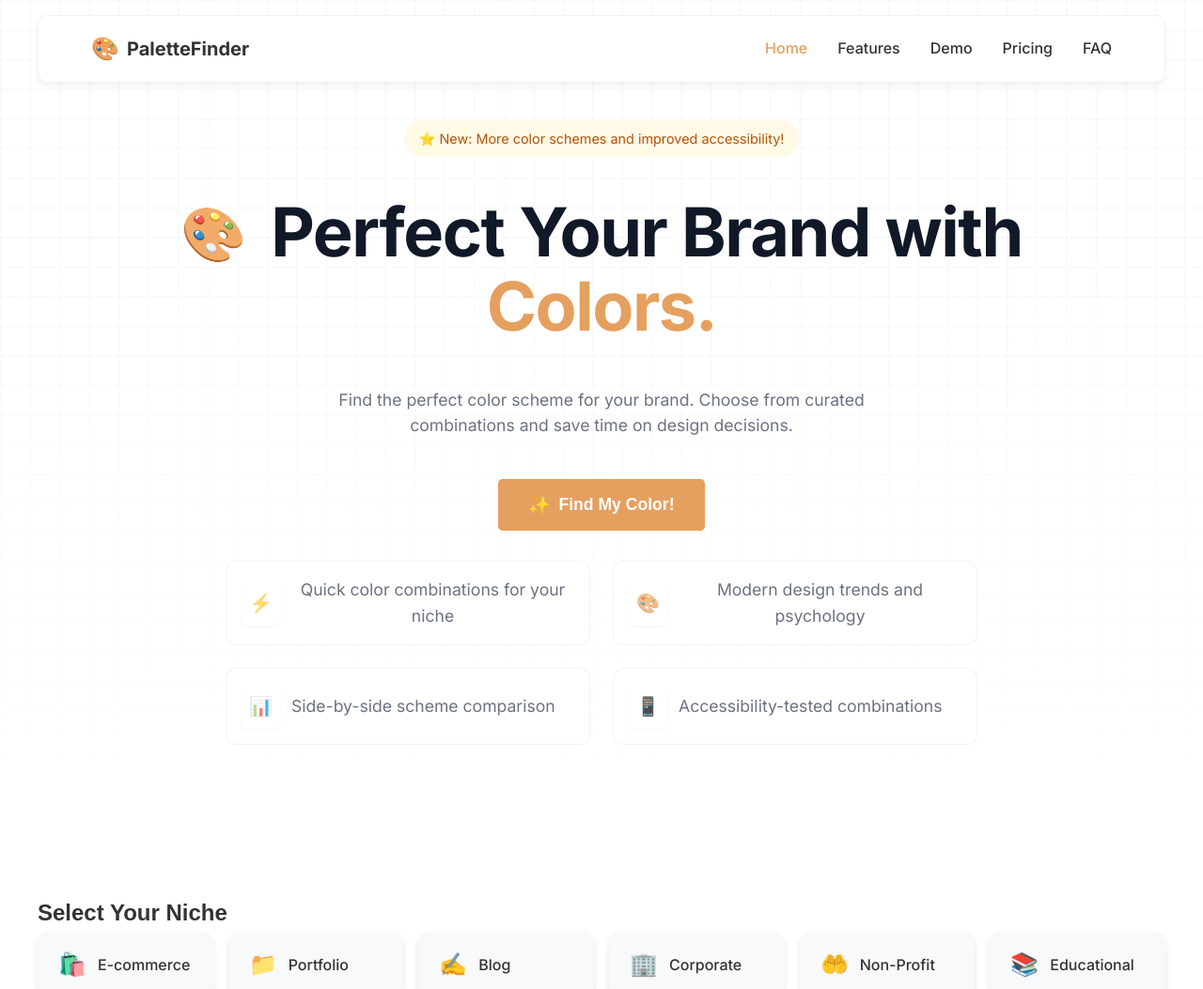
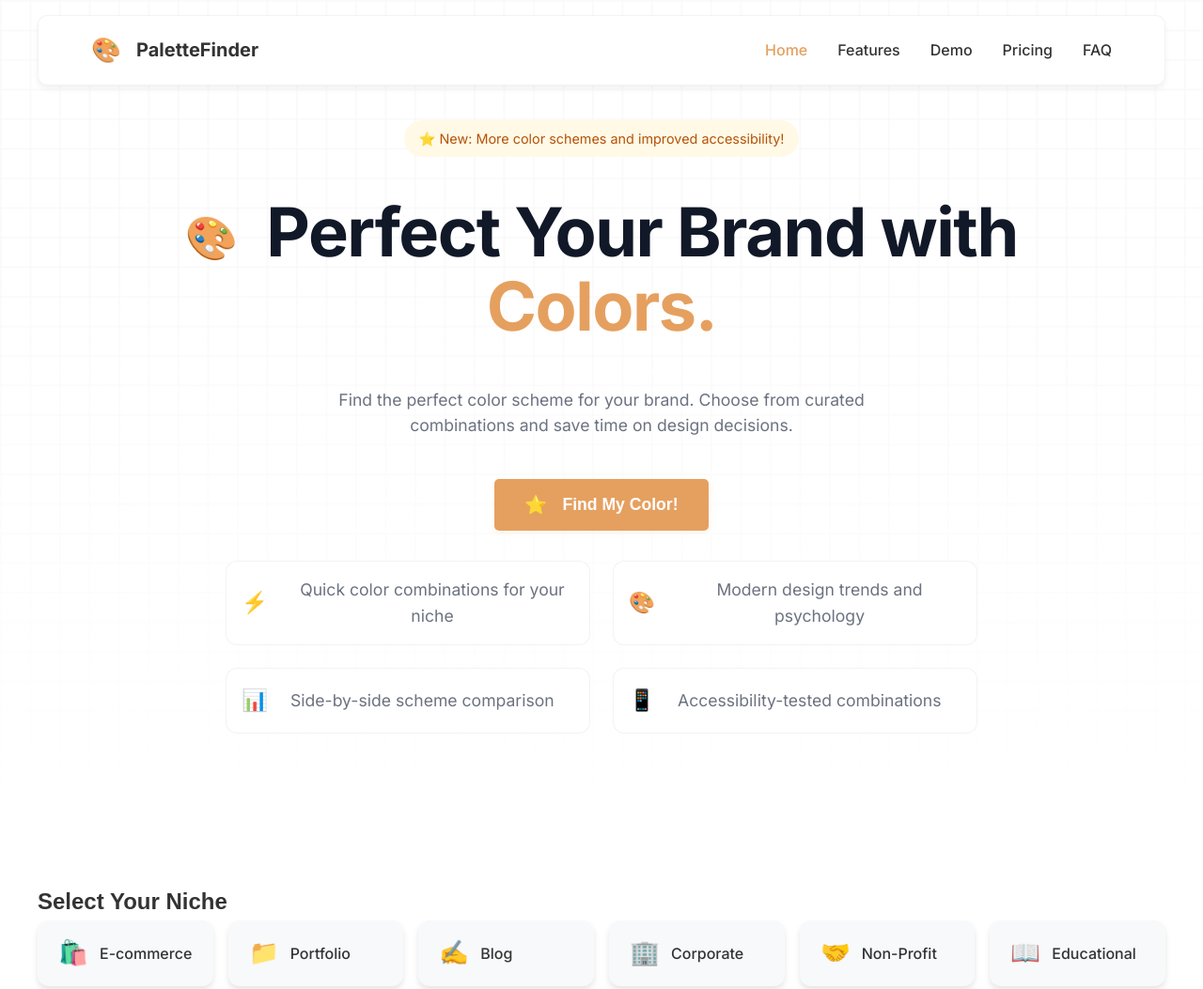
Before and after one commit to spinzillaYT/color-scheme-selector, a plain HTML site: page index.html in a window 1280 px wide. Shown: the top 1053 px of the page at 94% size. Drawn offline with Linux system fonts and the light colour scheme; a web font is replaced by a local one.

Commit message:
Adjust emoji sizes and fix blue text on iPhone

```diff
--- a/data.js
+++ b/data.js
@@ -1,31 +1,31 @@
 const niches = [
-    { name: 'E-commerce', icon: '🛍️' },
-    { name: 'Portfolio', icon: '📁' },
-    { name: 'Blog', icon: '✍️' },
-    { name: 'Corporate', icon: '🏢' },
-    { name: 'Non-Profit', icon: '🤲' },
-    { name: 'Educational', icon: '📚' },
-    { name: 'Health & Fitness', icon: '🏃' },
-    { name: 'Travel', icon: '✈️' },
-    { name: 'Restaurant', icon: '🍴' },
-    { name: 'Photography', icon: '📷' },
-    { name: 'Real Estate', icon: '🏘️' },
-    { name: 'Technology', icon: '📱' },
-    { name: 'Entertainment', icon: '🎥' },
-    { name: 'Fashion', icon: '👔' },
-    { name: 'Sports', icon: '⚽️' },
-    { name: 'Music', icon: '🎼' },
-    { name: 'Art & Design', icon: '🖌️' },
-    { name: 'Finance', icon: '📊' },
-    { name: 'Automotive', icon: '🚙' },
-    { name: 'Web3', icon: '🔗' },
-    { name: 'News', icon: '📰' },
-    { name: 'Gaming', icon: '🎲' },
-    { name: 'Pet Services', icon: '🐕' },
-    { name: 'Personal Blog', icon: '📝' },
-    { name: 'Beauty', icon: '💅' },
-    { name: 'Wedding', icon: '💍' },
-    { name: 'Events', icon: '🎉' }
+    { name: 'E-commerce', icon: '🛍️️' },
+    { name: 'Portfolio', icon: '📁️️' },
+    { name: 'Blog', icon: '✍️️' },
+    { name: 'Corporate', icon: '🏢️️' },
+    { name: 'Non-Profit', icon: '🤝️️' },
+    { name: 'Educational', icon: '📖️️' },
+    { name: 'Health & Fitness', icon: '🏃️️' },
+    { name: 'Travel', icon: '✈️️' },
+    { name: 'Restaurant', icon: '🍴️️' },
+    { name: 'Photography', icon: '📸️️' },
+    { name: 'Real Estate', icon: '🏠️️' },
+    { name: 'Technology', icon: '📱️️' },
+    { name: 'Entertainment', icon: '🎭️️' },
+    { name: 'Fashion', icon: '👔️️' },
+    { name: 'Sports', icon: '⚽️️' },
+    { name: 'Music', icon: '🎵️️' },
+    { name: 'Art & Design', icon: '🎨️️' },
+    { name: 'Finance', icon: '💵️️' },
+    { name: 'Automotive', icon: '🚗️️' },
+    { name: 'Web3', icon: '🔗️️' },
+    { name: 'News', icon: '📰️️' },
+    { name: 'Gaming', icon: '🎲️️' },
+    { name: 'Pet Services', icon: '🐕️️' },
+    { name: 'Personal Blog', icon: '📝️️' },
+    { name: 'Beauty', icon: '💄️️' },
+    { name: 'Wedding', icon: '💍️️' },
+    { name: 'Events', icon: '🎪️️' }
 ];
 
 const colorSchemes = {
--- a/index.html
+++ b/index.html
@@ -14,7 +14,7 @@
     <nav class="navbar">
         <div class="container nav-container">
             <div class="logo">
-                <span class="logo-icon">🎨</span>
+                <span class="logo-icon">🎨️</span>
                 <span class="logo-text">PaletteFinder</span>
             </div>
             <div class="nav-links">
@@ -31,10 +31,10 @@
         <div class="grid-background"></div>
         <div class="container">
             <div class="update-banner">
-                ⭐ New: More color schemes and improved accessibility!
+                ⭐️ New: More color schemes and improved accessibility!
             </div>
             <h1>
-                <span class="hero-icon">🎨</span>
+                <span class="hero-icon">🎨️</span>
                 Perfect Your Brand with
                 <span class="accent-text">Colors.</span>
             </h1>
@@ -42,24 +42,24 @@
                 Find the perfect color scheme for your brand. Choose from curated combinations and save time on design decisions.
             </p>
             <button class="find-color-btn">
-                <span class="btn-icon">✨</span>
+                <span class="btn-icon">⭐️</span>
                 Find My Color!
             </button>
             <div class="hero-features">
                 <div class="feature-item">
-                    <span class="feature-icon">⚡</span>
+                    <span class="feature-icon">⚡️</span>
                     Quick color combinations for your niche
                 </div>
                 <div class="feature-item">
-                    <span class="feature-icon">🎨</span>
+                    <span class="feature-icon">🎨️</span>
                     Modern design trends and psychology
                 </div>
                 <div class="feature-item">
-                    <span class="feature-icon">📊</span>
+                    <span class="feature-icon">📊️</span>
                     Side-by-side scheme comparison
                 </div>
                 <div class="feature-item">
-                    <span class="feature-icon">📱</span>
+                    <span class="feature-icon">📱️</span>
                     Accessibility-tested combinations
                 </div>
             </div>
--- a/styles.css
+++ b/styles.css
@@ -66,7 +66,8 @@ body {
 }
 
 .logo-icon {
-    font-size: 1.5rem;
+    font-size: 1.6rem;
+    margin-right: 0.5rem;
     font-family: var(--emoji-font);
 }
 
@@ -181,29 +182,26 @@ body {
     transition: all 0.2s ease;
 }
 
+.feature-icon {
+    font-size: 1.4rem;
+    display: inline-block;
+    margin-right: 0.75rem;
+    vertical-align: middle;
+    font-family: var(--emoji-font);
+}
+
 .feature-item:hover {
     transform: translateY(-2px);
     box-shadow: 0 4px 6px rgba(0, 0, 0, 0.05);
     border-color: rgba(229, 231, 235, 0.8);
 }
 
-.feature-icon {
-    font-size: 1.25rem;
-    opacity: 0.7;
-    background: rgba(255, 255, 255, 0.9);
-    padding: 0.5rem;
-    border-radius: 8px;
-    box-shadow: 0 2px 4px rgba(0, 0, 0, 0.05);
+.hero-icon {
+    font-size: 2.8rem;
+    display: inline-block;
+    margin-right: 1rem;
+    vertical-align: middle;
     font-family: var(--emoji-font);
-}
-
-.hero-icon {
-    font-size: 3.5rem;
-    opacity: 0.9;
-    vertical-align: middle;
-    margin-right: 0.75rem;
-    display: inline-block;
-    transform: translateY(-4px);
 }
 
 .accent-text {
@@ -228,6 +226,13 @@ body {
     box-shadow: 0 2px 4px rgba(229, 160, 95, 0.15);
 }
 
+.btn-icon {
+    font-size: 1.2rem;
+    margin-right: 0.5rem;
+    vertical-align: middle;
+    font-family: var(--emoji-font);
+}
+
 .find-color-btn:hover {
     transform: translateY(-2px);
     box-shadow: 0 4px 8px rgba(229, 160, 95, 0.2);
@@ -236,11 +241,6 @@ body {
 
 .find-color-btn:active {
     transform: translateY(0);
-}
-
-.btn-icon {
-    font-size: 1.2rem;
-    font-family: var(--emoji-font);
 }
 
 /* Mobile Responsive */
@@ -364,12 +364,16 @@ header p {
     gap: 0.75rem;
     width: 100%;
     height: 70px;
+    appearance: none;
+    -webkit-appearance: none;
+    color: var(--text-color) !important;
     text-decoration: none !important;
+    -webkit-text-decoration: none !important;
     -webkit-tap-highlight-color: transparent;
 }
 
 .niche-icon {
-    font-size: 1.5rem;
+    font-size: 1.6rem;
     line-height: 1;
     flex-shrink: 0;
     font-family: var(--emoji-font);
@@ -379,16 +383,31 @@ header p {
     font-size: 1rem;
     text-align: left;
     color: var(--text-color) !important;
+    text-decoration: none !important;
+    -webkit-text-decoration: none !important;
 }
 
 @media (max-width: 768px) {
-    .niche-button, .niche-text {
+    .niche-button,
+    .niche-text,
+    .niche-button *,
+    .niche-text * {
         color: var(--text-color) !important;
-        -webkit-text-fill-color: var(--text-color);
+        text-decoration: none !important;
+        -webkit-text-decoration: none !important;
+        -webkit-tap-highlight-color: transparent;
     }
 
-    .niche-button:active {
-        color: var(--text-color) !important;
+    .niche-button {
+        appearance: none;
+        -webkit-appearance: none;
+        color: var(--text-color);
+    }
+
+    .niche-text {
+        color: var(--text-color);
+        text-decoration: none;
+        -webkit-text-decoration: none;
     }
 }
 
```
